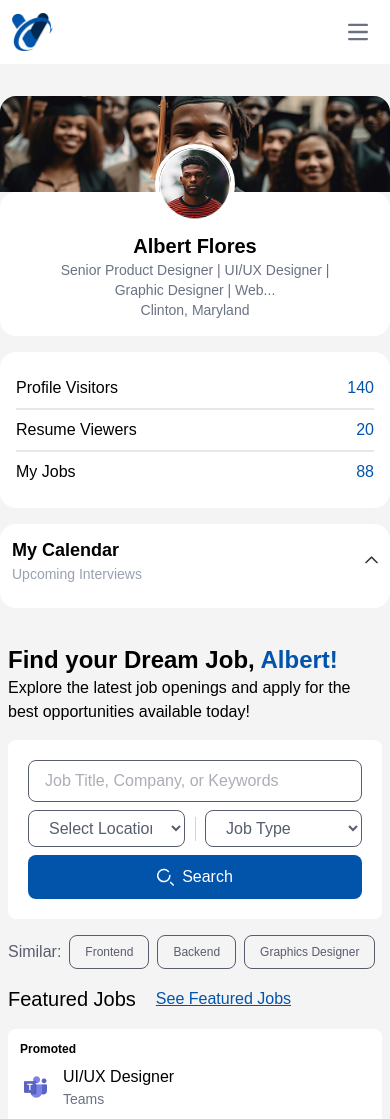
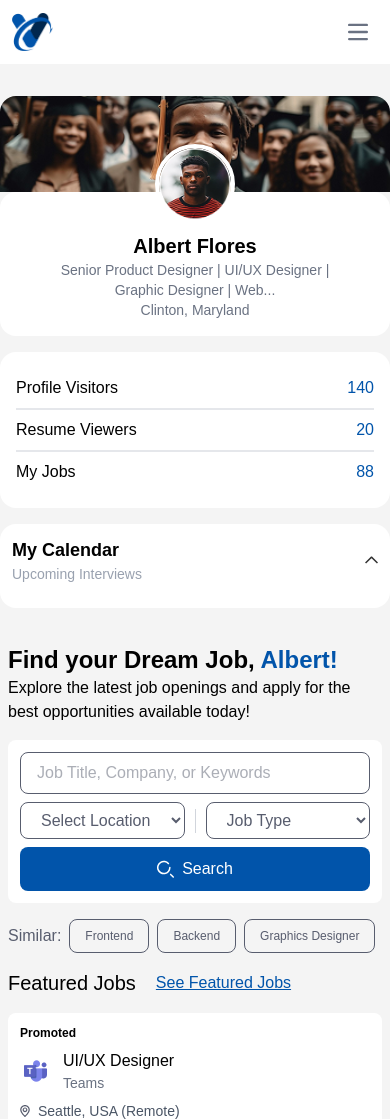
Before and after one commit to MAsad2723/talent-vare, a React (Vite) app: page / in a window 390 px wide. Shown: the top 1119 px of the page. Built offline with nearby package versions, Linux system fonts and the light colour scheme; grey boxes are pictures that could not be loaded.

Commit message:
padding issue fixed

```diff
--- a/src/components/FindJobs.jsx
+++ b/src/components/FindJobs.jsx
@@ -33,7 +33,7 @@ const FindJobs = () => {
           </div>
         </div>
         {/* Mobile Screen */}
-        <div className="bg-white flex md:hidden flex-col flex-wrap justify-between rounded-lg w-full p-[20px] gap-2">
+        <div className="bg-white flex md:hidden flex-col flex-wrap justify-between rounded-lg w-full p-3 gap-2">
           {/* Job Title Input */}
           <input
             type="text"
```
